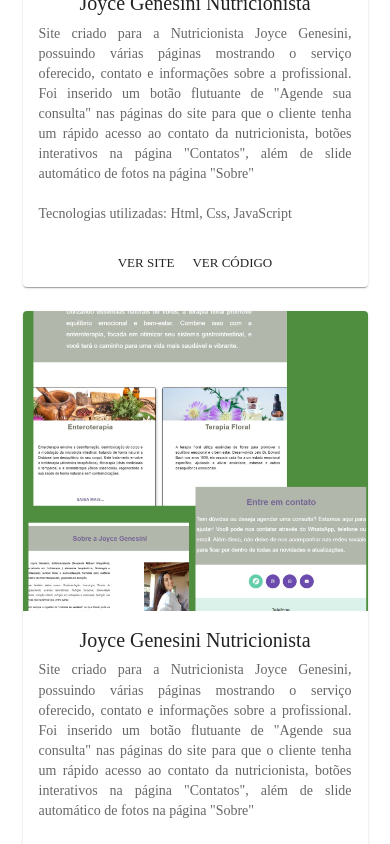
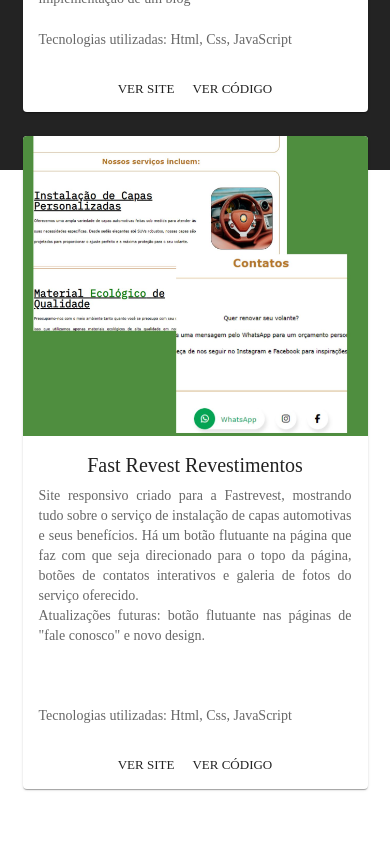
Before and after one commit to auyber/Auyber-portfolio, a React (Vite) app: page / in a window 390 px wide. Shown: the part 3600-4444 px from the top of the page. Built offline with nearby package versions, Linux system fonts and the light colour scheme.

Commit message:
feat: create projects and footer

```diff
--- /dev/null
+++ b/src/components/Card/fastrevest.tsx
@@ -0,0 +1,33 @@
+import Card from '@mui/material/Card';
+import CardActions from '@mui/material/CardActions';
+import CardContent from '@mui/material/CardContent';
+import CardMedia from '@mui/material/CardMedia';
+import Button from '@mui/material/Button';
+import Typography from '@mui/material/Typography';
+import fastrevest from "../../assets/images/fastrevest.jpg";
+
+export default function ActionAreaCardfastrevest() {
+  return (
+    <Card sx={{ maxWidth: 345 }}>
+      <CardMedia
+        sx={{ height: 300 }}
+        image={fastrevest}
+        title="green iguana"
+      />
+      <CardContent>
+        <Typography gutterBottom variant="h5" component="div" textAlign="center">
+          Fast Revest Revestimentos
+        </Typography>
+        <Typography variant="body2" color="text.secondary" textAlign="justify">
+          Site responsivo criado para a Fastrevest, mostrando tudo sobre o serviço de instalação de capas automotivas e seus benefícios. Há um botão flutuante na página que faz com que seja direcionado para o topo da página, botões de contatos interativos e galeria de fotos do serviço oferecido.   <br />
+          Atualizações futuras: botão flutuante nas páginas de "fale conosco" e novo design.<br /><br /><br /><br />
+          Tecnologias utilizadas: Html, Css, JavaScript
+        </Typography>
+      </CardContent>
+      <CardActions sx={{ justifyContent: 'center' }}>
+      <Button size="small" href="https://www.fastrevestrevestimentos.com.br" target='_blank'>Ver Site</Button>
+        <Button size="small" href="https://github.com/auyber/fast-revest-capas" target='_blank'>Ver Código</Button>
+      </CardActions>
+    </Card>
+  );
+}
--- a/src/components/Card/nutri.tsx
+++ b/src/components/Card/nutri.tsx
@@ -19,13 +19,14 @@
           Joyce Genesini Nutricionista
         </Typography>
         <Typography variant="body2" color="text.secondary" textAlign="justify">
-          Site criado para a Nutricionista Joyce Genesini, possuindo várias páginas mostrando o serviço oferecido, contato e informações sobre a profissional. Foi inserido um botão flutuante de "Agende sua consulta" nas páginas do site para que o cliente tenha um rápido acesso ao contato da nutricionista, botões interativos na página "Contatos", além de slide automático de fotos na página "Sobre"  <br /><br />
+          Site responsivo criado para a Nutricionista Joyce Genesini, possuindo várias páginas mostrando o serviço oferecido, contato e informações sobre a profissional. Foi inserido um botão flutuante de "Agende sua consulta" nas páginas do site para que o cliente tenha um rápido acesso ao contato da nutricionista, botões interativos na página "Contatos", além de slide automático de fotos na página "Sobre".  <br />
+          Atualizações futuras: mais serviços oferecidos, implementação de um blog<br /><br />
           Tecnologias utilizadas: Html, Css, JavaScript
         </Typography>
       </CardContent>
       <CardActions sx={{ justifyContent: 'center' }}>
-        <Button size="small">Ver Site</Button>
-        <Button size="small">Ver Código</Button>
+      <Button size="small" href="https://joycegenesininutri.com.br/" target='_blank'>Ver Site</Button>
+      <Button size="small" href="https://github.com/auyber/joyce_genesini" target='_blank'>Ver Código</Button>
       </CardActions>
     </Card>
   );
--- a/src/pages/Home/Home.tsx
+++ b/src/pages/Home/Home.tsx
@@ -3,6 +3,7 @@
 import About from "../section/About/About"
 import Habilidades from "../section/About/Habilidades"
 import Projects from "../section/Projects/Projects"
+import Footer from "../section/Footer/Footer"
 
 
 const Home = () => {
@@ -15,6 +16,7 @@
       <About />
       <Habilidades />
       <Projects />
+      <Footer />
     </>
   )
 }
--- a/src/pages/section/About/About.tsx
+++ b/src/pages/section/About/About.tsx
@@ -7,14 +7,15 @@
   backgroundColor: '#ffffff',
   padding: theme.spacing(8, 0),
   textAlign: 'center',
-  marginTop: theme.spacing(4), // Adicionando margem superior para espaçamento
+  marginTop: theme.spacing(4), //
+
 }));
 
 
 const About: React.FC = () => {
   return (
     <StyledAboutSection>
-      <Container maxWidth="md">
+      <Container maxWidth="lg">
         <Grid container direction="column" alignItems="center" spacing={4}>
           <Grid item>
             <Typography variant="h2" component="h2">
@@ -25,7 +26,7 @@
             <ActionAreaCard />
             </Grid>
           </Grid>
-          <Grid item xs={12} md={10}>
+          <Grid item xs={12} md={12}>
             <Typography variant="h5" textAlign="justify">
               Como Operador Logístico em transição para a área da Tecnologia, estou animado para explorar novos horizontes e aplicar minhas habilidades analíticas e organizacionais em um novo campo. Com uma sólida experiência em Logística de Transporte, gerenciamento de tarefas de envio, coordenação de notas fiscais e escolha de modais de transporte, estou pronto para traduzir essas habilidades para o desenvolvimento de sistemas.
               <br/><br/>
--- a/src/pages/section/About/Habilidades.tsx
+++ b/src/pages/section/About/Habilidades.tsx
@@ -3,7 +3,7 @@
 
 
 
-const StyledAboutSection = styled(Box)(({ theme }) => ({
+const StyledHabilidadesSection = styled(Box)(({ theme }) => ({
   backgroundColor: '#ffffff',
   padding: theme.spacing(8, 0),
   textAlign: 'center',
@@ -12,10 +12,10 @@
 }));
 
 
-const About: React.FC = () => {
+const Habilidades: React.FC = () => {
   return (
-    <StyledAboutSection>
-      <Container maxWidth="md">
+    <StyledHabilidadesSection>
+      <Container maxWidth="lg">
         <Grid item>
             <Typography variant="h2" component="h2">
               Habilidades
@@ -110,8 +110,8 @@
             </Grid>
         </Grid>
       </Container>
-    </StyledAboutSection>
+    </StyledHabilidadesSection>
   );
 };
 
-export default About;
+export default Habilidades;
--- /dev/null
+++ b/src/pages/section/Footer/Footer.tsx
@@ -0,0 +1,79 @@
+import React from 'react';
+import { Box, Container, Typography, styled, Grid, Button } from '@mui/material';
+import GitHubIcon from '@mui/icons-material/GitHub';
+import LinkedInIcon from '@mui/icons-material/LinkedIn';
+import EmailIcon from '@mui/icons-material/Email';
+
+const handleGit = () => {
+    window.open('https://github.com/auyber', '_blank');
+};
+
+const handleLinkedin = () => {
+    window.open('https://www.linkedin.com/in/auyber-genesini-moura-58b258144/', '_blank');
+};
+
+const handleContact = () => {
+    window.location.href = "mailto:auybergm@hotmail.com?subject=Contato%20via%20site";
+  };
+
+const StyledFooterSection = styled(Box)(({ theme }) => ({
+  backgroundColor: '#ffffff',
+  padding: theme.spacing(8, 0),
+  textAlign: 'center',
+  marginTop: theme.spacing(4),
+  [theme.breakpoints.up('xs')]: { // <= mobile
+    paddingTop: "1000px",
+  },
+  [theme.breakpoints.up('md')]: { // >=mobile
+    paddingTop: "0",
+  }
+
+}));
+
+
+const Footer: React.FC = () => {
+  return (
+    <StyledFooterSection>
+      <Container maxWidth="md">
+        <Grid container display="flex" justifyContent="center" spacing={3} pt={3}>
+            <Grid item xs={6} md={3} display="flex" justifyContent="center">
+                <Button color="primary" style={{ width: '150px' }} onClick={handleGit}>
+                <Typography>
+                    <GitHubIcon />
+                </Typography>
+                </Button>
+            </Grid>
+            <Grid item xs={12} md={4} display="flex" justifyContent="center">
+                <Button color="primary" style={{ width: '150px' }} onClick={handleLinkedin}>
+                <Typography>
+                    <LinkedInIcon />
+                </Typography>
+                </Button>
+            </Grid>
+            <Grid item xs={12} md={4} display="flex" justifyContent="center">
+                <Button color="primary" style={{ width: '150px' }} onClick={handleContact}>
+                <Typography>
+                    <EmailIcon />
+                </Typography>
+                </Button>
+            </Grid>
+            <Grid item xs={12} md={4} display="flex" justifyContent="center">
+            </Grid>
+        </Grid>
+      </Container>
+      <Container maxWidth="md">
+      </Container>
+      <Container maxWidth="md">
+        <Grid container display="flex" justifyContent="center" spacing={3} pt={3}>
+            <Grid item xs={12} md={12} display="flex" justifyContent="center">
+                <Typography>
+                &copy; 2024 Auyber Genesini Moura -  All rights reserved
+                </Typography>
+            </Grid>
+        </Grid>
+      </Container>
+    </StyledFooterSection>
+  );
+};
+
+export default Footer;
--- a/src/pages/section/Hero/Hero.tsx
+++ b/src/pages/section/Hero/Hero.tsx
@@ -8,7 +8,7 @@
 
   const StyledHero = styled("div")(({ theme }) => ({
     backgroundColor: theme.palette.primary.main,
-    height: "100vh",
+    height: "150vh",
     display: "flex",
     alignItems: "center",
     [theme.breakpoints.up('xs')]: { // <= mobile
--- a/src/pages/section/Projects/Projects.tsx
+++ b/src/pages/section/Projects/Projects.tsx
@@ -1,5 +1,6 @@
 import {Container, Grid, Typography, styled } from "@mui/material";
 import ActionAreaCardNutri from "../../../components/Card/nutri";
+import ActionAreaCardfastrevest from "../../../components/Card/fastrevest";
 
 const Projects = () => {
 
@@ -26,15 +27,7 @@
                     <ActionAreaCardNutri />
                 </Grid>
                 <Grid item xs={12} md={6} display="flex" justifyContent="center">
-                    <ActionAreaCardNutri />
-                </Grid>
-            </Grid>
-            <Grid container display="flex" justifyContent="center" spacing={3} pt={3}>
-                <Grid item xs={12} md={6} display="flex" justifyContent="center">
-                    <ActionAreaCardNutri />
-                </Grid>
-                <Grid item xs={12} md={6} display="flex" justifyContent="center">
-                    <ActionAreaCardNutri />
+                    <ActionAreaCardfastrevest />
                 </Grid>
             </Grid>
         </Container>
```
Also changed, not shown: src/assets/images/fastrevest.jpg (added).
